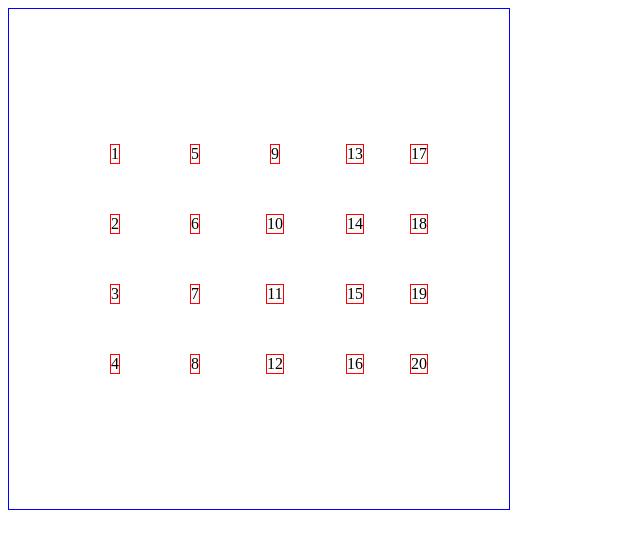
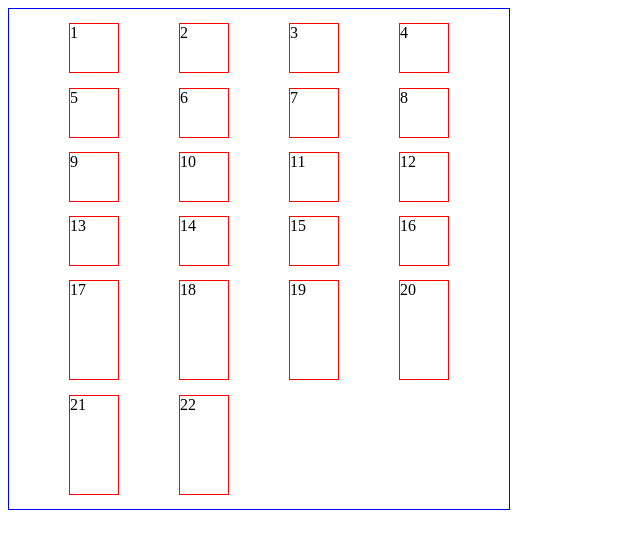
Before and after one commit to aotemj/css_notes, a plain HTML site: page grid_test/demo1/index.html in a window 1280 px wide. Shown: the whole page, without its empty margins (0-640 px from the left). Drawn offline with Linux system fonts and the light colour scheme.

Commit message:
grid-auto-columns,grid-auto-rows

```diff
--- a/grid_test/demo1/index.css
+++ b/grid_test/demo1/index.css
@@ -11,17 +11,19 @@
     /*grid-template-rows: repeat(4, 1fr); !*  共4行,每行占容器高度的1份(1/4)  *!*/
     grid-template-columns: repeat(4, 50px);
     grid-template-rows: repeat(4, 50px);
-    grid-auto-flow: column;
+    /*grid-auto-flow: column;*/
     /*grid-template-columns: 150px auto 150px;*/
-    row-gap: 10px;
-    column-gap: 20px;
-    gap: 20px 30px;
+    /*row-gap: 10px;*/
+    /*column-gap: 20px;*/
+    /*gap: 20px 30px;*/
     /*justify-items: center;*/ /* 容器内所有元素的水平对齐方式*/
     /*align-items: center;*/ /* 容器内所有元素的垂直对齐方式*/
-    place-items: center center; /* justify-items 与align-items 的复合写法*/
-    justify-content: center; /* 容器整体内容的水平对齐方式*/
-    align-content: center; /*容器整体内容的垂直对齐方式*/
-    place-content: center; /* justify-content 与 align-content 的复合写法*/
+    /*place-items: center center; !* justify-items 与align-items 的复合写法*!*/
+    justify-content: space-evenly; /* 容器整体内容的水平对齐方式*/
+    align-content: space-evenly; /*容器整体内容的垂直对齐方式*/
+    /*place-content: center; !* justify-content 与 align-content 的复合写法*!*/
+    grid-auto-columns: 90px; /* 表示当前容器内多出来的项目的列宽为 90px*/
+    grid-auto-rows: 100px; /* 表示当前容器内多出来的项目的行高为 100px*/
 }
 
 .container > .item {
--- a/grid_test/demo1/index.html
+++ b/grid_test/demo1/index.html
@@ -30,6 +30,8 @@
     <div class="item item2">18</div>
     <div class="item item3">19</div>
     <div class="item item4">20</div>
+    <div class="item item1">21</div>
+    <div class="item item2">22</div>
 </div>
 </body>
 </html>
```
